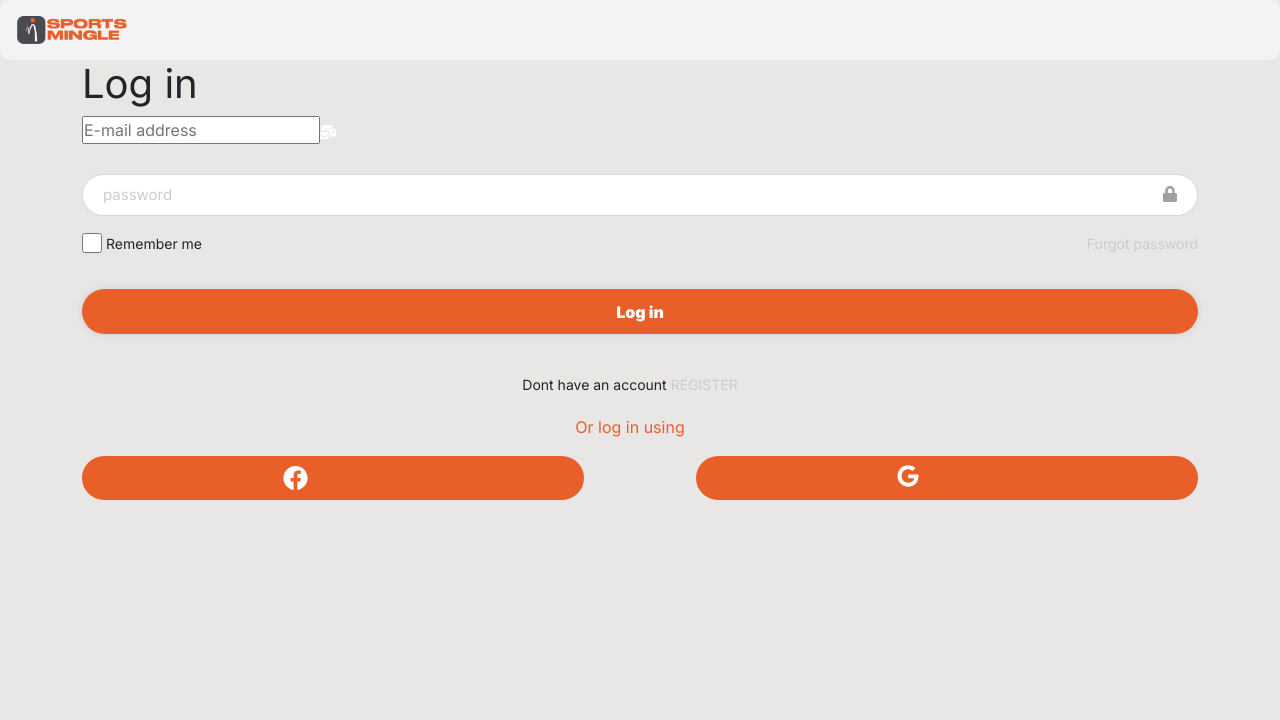
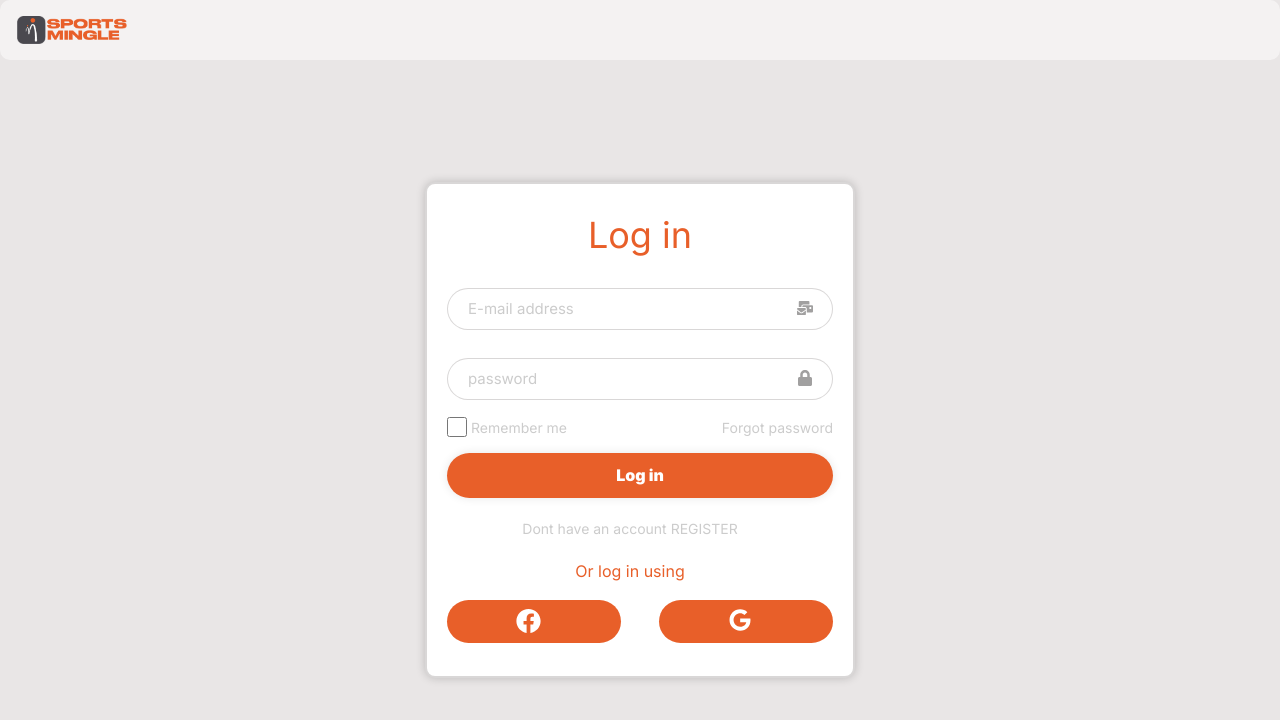
Before and after one commit to MatejFrnka/sportsmatch, a React (Vite) app in the folder frontend/sportsmatch-app/: page /login in a window 1280 px wide. Shown: the top 720 px of the page. Built offline with nearby package versions, Linux system fonts and the light colour scheme.

Commit message:
Sma 26 login screen fixed

```diff
--- a/frontend/sportsmatch-app/src/App.css
+++ b/frontend/sportsmatch-app/src/App.css
@@ -35,3 +35,14 @@ body, html, #root {
   box-sizing: border-box;
   font-family: 'Inter', sans-serif;
 }
+
+.centered-container {
+  width: 100%;
+  display: flex;
+  justify-content: center;
+  align-items: center;
+  min-height: 100%;
+  background: #e9e6e6;
+  background-size: cover;
+  background-position: center;
+}
--- a/frontend/sportsmatch-app/src/components/LoginComponent.tsx
+++ b/frontend/sportsmatch-app/src/components/LoginComponent.tsx
@@ -29,11 +29,12 @@ function LoginComponent() {
   }
 
   return (
-    <div className="wrapper">
+    <div className={'centered-container'}>
+      <div className="wrapper-login">
         <form onSubmit={handleSubmit}>
           <h1>Log in</h1>
           {errorMessage && <p className="error-message">{errorMessage}</p>}
-        <div className="input-box">
+          <div className="login-input-box">
             <label htmlFor="email"></label>
             <input
               type="email"
@@ -80,6 +81,7 @@ function LoginComponent() {
           </div>
         </form>
       </div>
+    </div>
   )
 }
 
--- a/frontend/sportsmatch-app/src/components/SignupComponent.tsx
+++ b/frontend/sportsmatch-app/src/components/SignupComponent.tsx
@@ -3,7 +3,7 @@ import { FaLock, FaMailBulk } from 'react-icons/fa'
 
 function SignupComponent() {
   return (
-    <div className="signup-container">
+    <div className="centered-container">
       <div className="signup-wrapper">
         <form action="">
           <h1>Sign up</h1>
--- a/frontend/sportsmatch-app/src/styles/SignupComponent.css
+++ b/frontend/sportsmatch-app/src/styles/SignupComponent.css
@@ -84,14 +84,3 @@
 .signup-remember-forgot a:hover {
   text-decoration: underline;
 }
-
-.signup-container {
-  width: 100%;
-  display: flex;
-  justify-content: center;
-  align-items: center;
-  min-height: 100%;
-  background: #e9e6e6;
-  background-size: cover;
-  background-position: center;
-}
```
Lines whose indentation alone changed are shown as unchanged.
